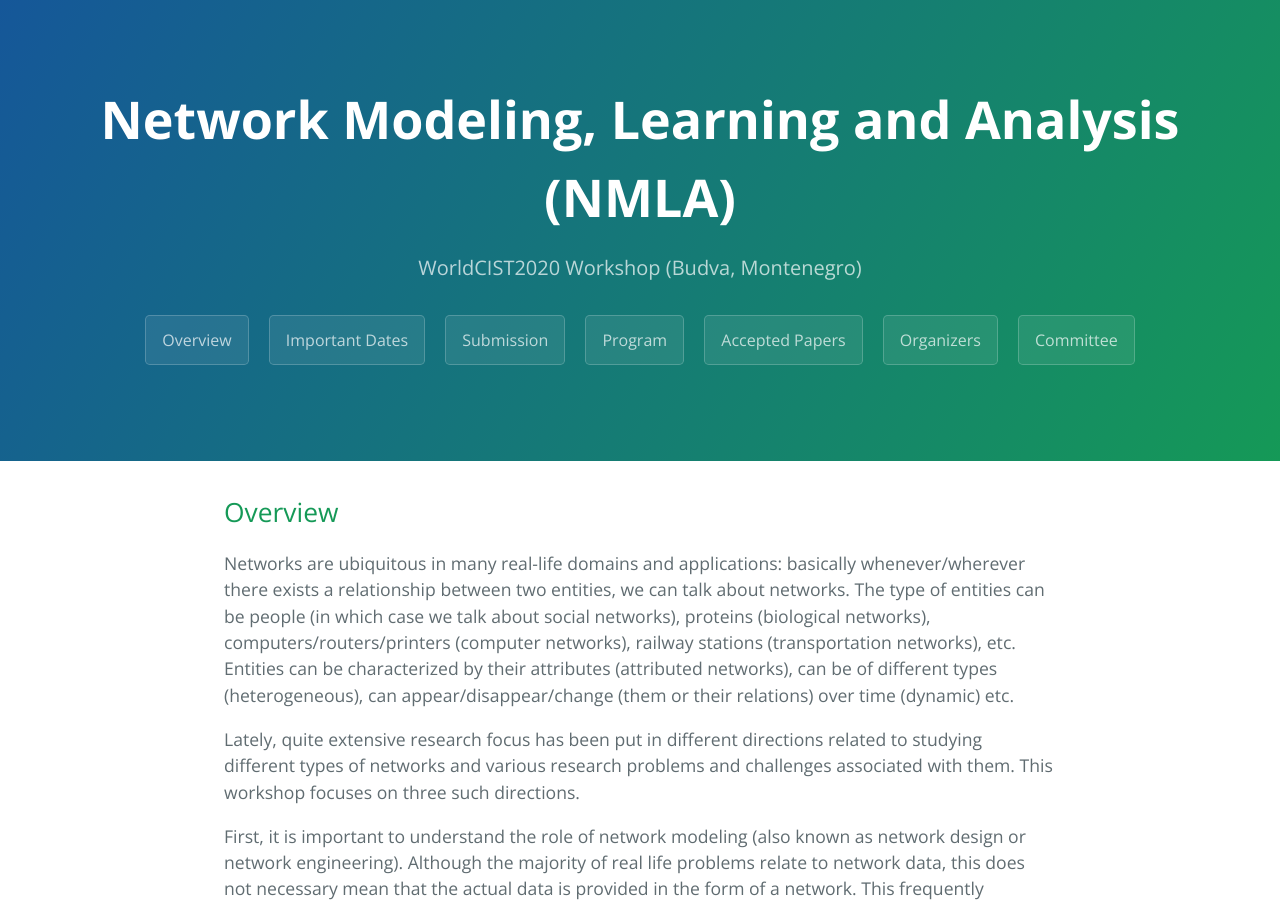
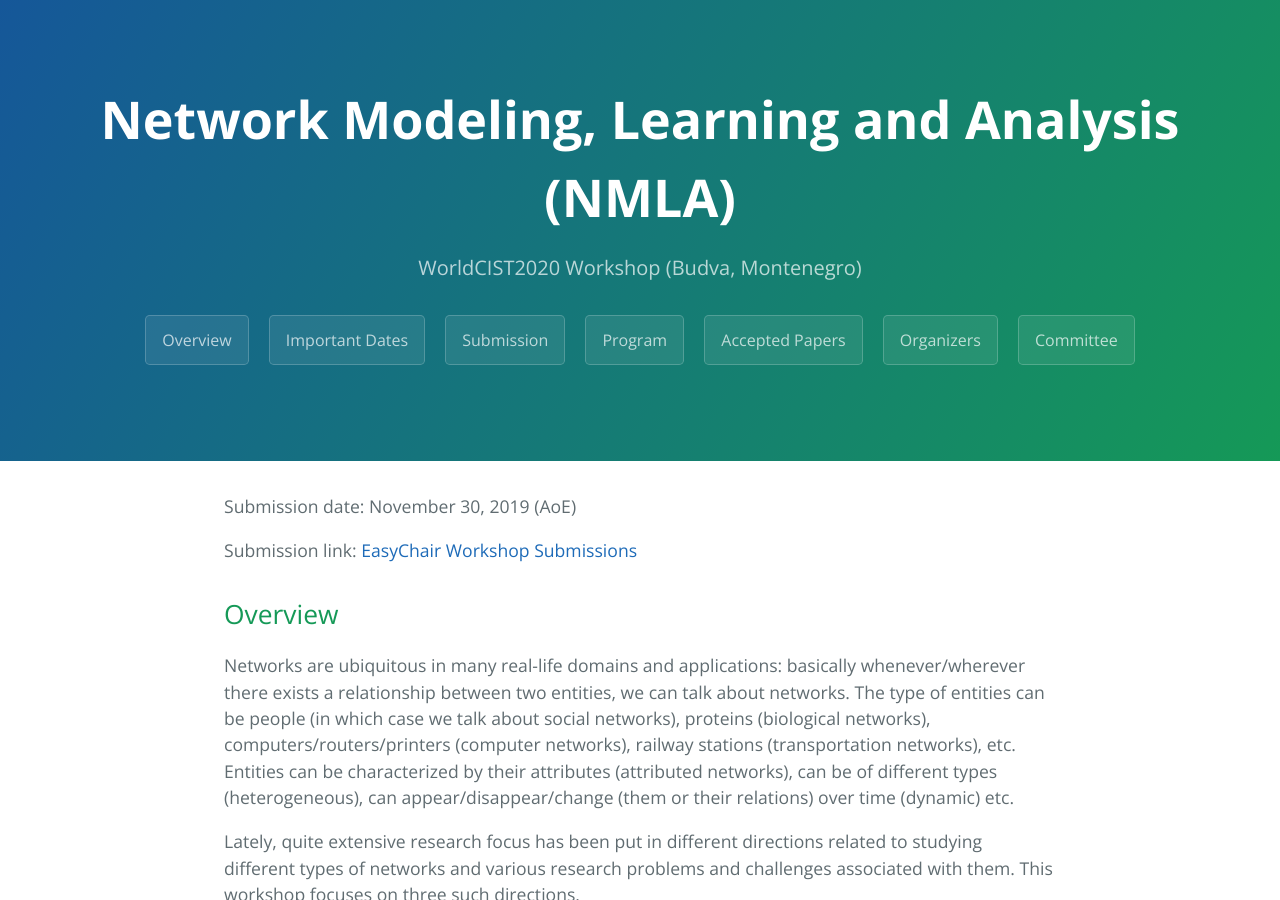
Before and after one commit to NMLA-WorldCIST/NMLA-WorldCIST.github.io, a Jekyll site: the page built from index.md, in a window 1280 px wide and 900 px high. Built offline with Jekyll 4.4.1, drawn with Linux system fonts in a browser that asks for light colours.

Commit message:
Update index.md
adding submission date and link on the top

```diff
--- a/index.md
+++ b/index.md
@@ -8,6 +8,11 @@ Text can be **bold**, _italic_, or ~~strikethrough~~.
 [Link to another page](./another-page.html).
 
 -->
+
+Submission date: November 30, 2019 (AoE)
+
+Submission link: [EasyChair Workshop Submissions](https://easychair.org/conferences/?conf=worldcistworkshops2020)
+
 
 ## <a name="Overview"></a> Overview
 
```
